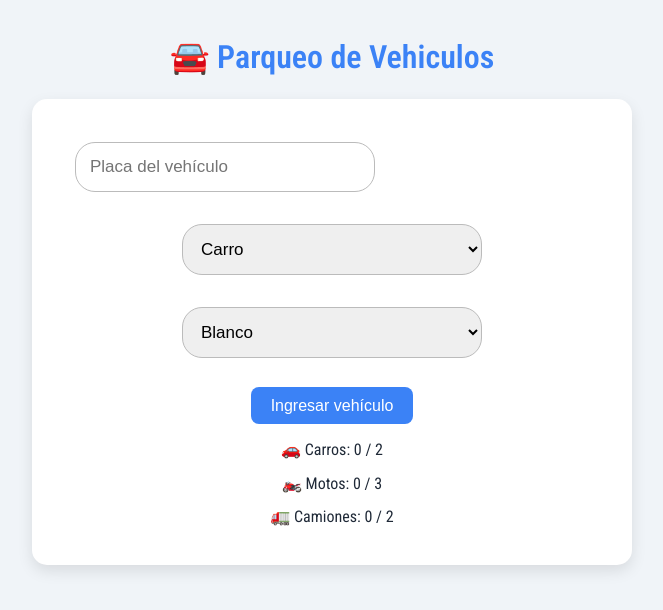
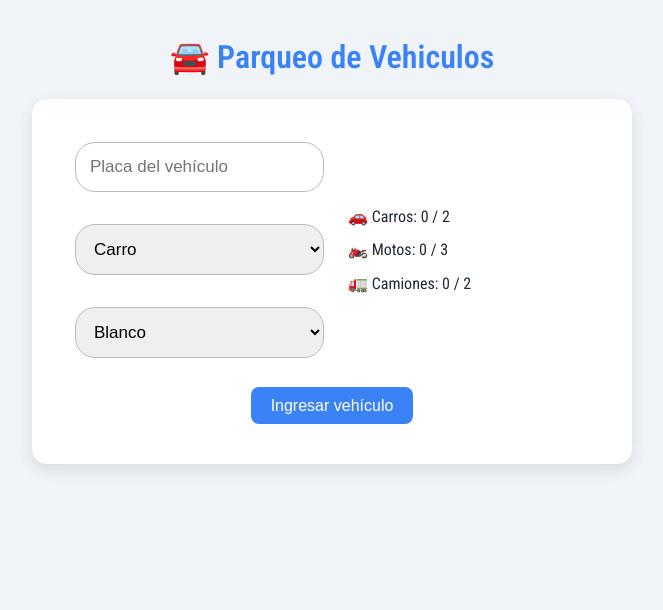
Before and after one commit to LMJerez/Parking_App, a React (Vite) app in the folder mi-proyecto-react/: page / in a window 1280 px wide. Shown: the top 610 px of the page, without its empty margins (308-971 px from the left). Built offline with nearby package versions, Linux system fonts and the light colour scheme.

Commit message:
Verion final del parqueadero

```diff
--- a/mi-proyecto-react/src/components/Parqueadero.jsx
+++ b/mi-proyecto-react/src/components/Parqueadero.jsx
@@ -36,6 +36,8 @@ function Parqueadero({ agregarVehiculo, capacidadTotal, vehiculos }) {
 
   return (
     <form className={estilos.parqueadero} onSubmit={manejarEnvio}>
+      <div className={estilosGlobales.fila}>
+        <div className={estilos.columnaIzquierda}>
           <input
             className={estilosGlobales.entrada}
             placeholder="Placa del vehículo"
@@ -43,7 +45,6 @@ function Parqueadero({ agregarVehiculo, capacidadTotal, vehiculos }) {
             onChange={(e) => setPlaca(e.target.value.toUpperCase())}
           />
 
-      <div className={estilosGlobales.fila}>
           <select
             className={estilosGlobales.entrada}
             value={tipo}
@@ -53,6 +54,7 @@ function Parqueadero({ agregarVehiculo, capacidadTotal, vehiculos }) {
             <option value="moto">Moto</option>
             <option value="camion">Camion</option>
           </select>
+
           <select
             className={estilosGlobales.entrada}
             value={color}
@@ -67,15 +69,20 @@ function Parqueadero({ agregarVehiculo, capacidadTotal, vehiculos }) {
           </select>
         </div>
 
+        <div className={estilos.columnaDerecha}>
+          <p>🚗 Carros: {espaciosOcupados.carro} / {capacidadTotal.carro}</p>
+          <p>🏍️ Motos: {espaciosOcupados.moto} / {capacidadTotal.moto}</p>
+          <p>🚛 Camiones: {espaciosOcupados.camion} / {capacidadTotal.camion}</p>
+        </div>
+      </div>
+
       <div className={estilosGlobales.boton_contadores}>
         <button className={estilosGlobales.boton} type="submit">
           Ingresar vehículo
         </button>
-        <p>🚗 Carros: {espaciosOcupados.carro} / {capacidadTotal.carro}</p>
-        <p>🏍️ Motos: {espaciosOcupados.moto} / {capacidadTotal.moto}</p>
-        <p>🚛 Camiones: {espaciosOcupados.camion} / {capacidadTotal.camion}</p>
       </div>
     </form>
+
   );
 }
 
--- a/mi-proyecto-react/src/components/Parqueadero.module.css
+++ b/mi-proyecto-react/src/components/Parqueadero.module.css
@@ -10,3 +10,20 @@
   gap: 1rem;
   box-sizing: border-box;
 }
+
+.columnaIzquierda {
+  display: flex;
+  flex-direction: column;
+  gap: 1rem;
+  flex: 1;
+}
+
+.columnaDerecha {
+  display: flex;
+  flex-direction: column;
+  justify-content: center;
+  gap: 0.5rem;
+  flex: 1;
+  padding-left: 1rem;
+  font-size: 1rem;
+}
```
Lines whose indentation alone changed are shown as unchanged.
